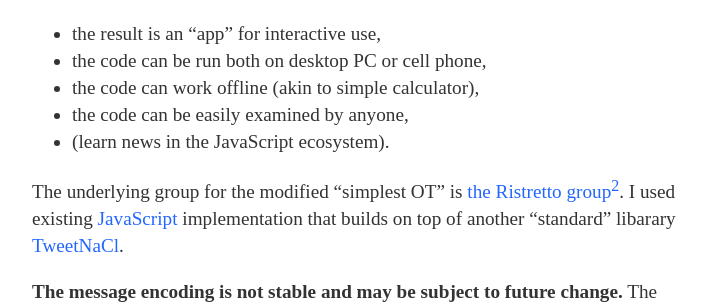
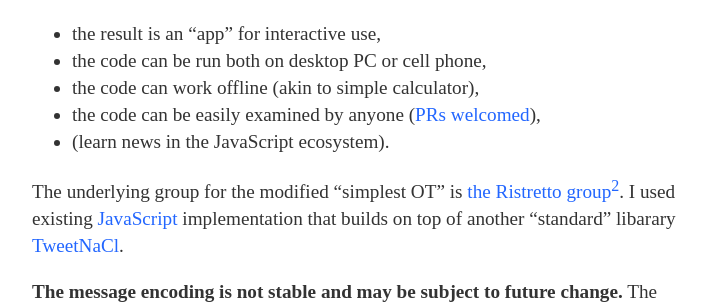
Before and after one commit to Werkov/Werkov.github.io, a Jekyll site: the page built from _posts/2022-01-26-ymp-explanation.md, in a window 1280 px wide and 900 px high, scrolled down 4735 px. Shown: the part 156-460 px from the top of the window, without its empty margins (283-994 px from the left). Built offline with Jekyll 4.4.1, drawn with Linux system fonts in a browser that asks for light colours.

Commit message:
millionaire: Add Github link

```diff
--- a/_posts/2022-01-26-ymp-explanation.md
+++ b/_posts/2022-01-26-ymp-explanation.md
@@ -230,7 +230,7 @@ I chose a client-side JavaScript implementation so that:
   * the result is an "app" for interactive use,
   * the code can be run both on desktop PC or cell phone,
   * the code can work offline (akin to simple calculator),
-  * the code can be easily examined by anyone,
+  * the code can be easily examined by anyone ([PRs welcomed](https://github.com/Werkov/Werkov.github.io/tree/master/resources/2022-ymp)),
   * (learn news in the JavaScript ecosystem).
 
 The underlying group for the modified "simplest OT" is [the Ristretto group](https://ristretto.group/)[^ristretto].
```
